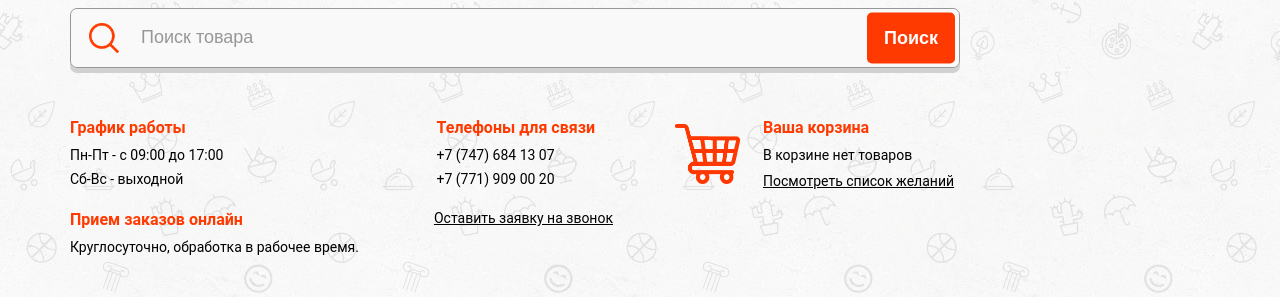
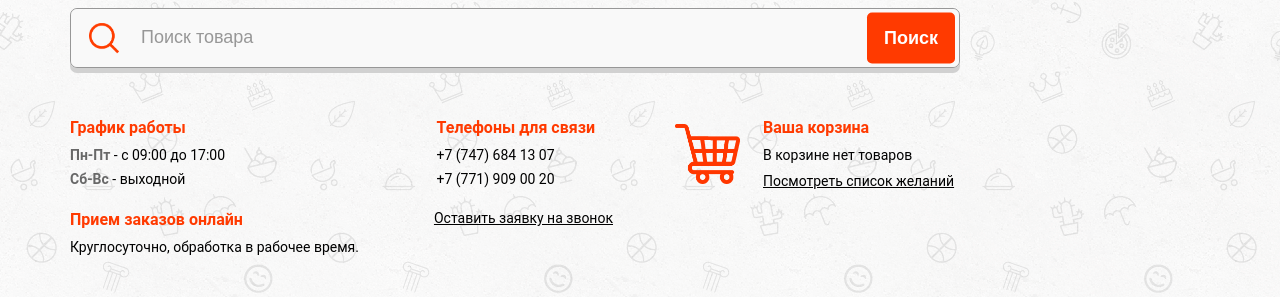
Before and after one commit to dworker863/storeTop, a React (Create React App) app: page / in a window 1280 px wide. Shown: the part 158-455 px from the top of the page. Built offline with nearby package versions, Linux system fonts and the light colour scheme; no server answers.

Commit message:
Changed text color in ContactsItem component

```diff
--- a/src/app/components/Blocks/Contacts/Contacts.tsx
+++ b/src/app/components/Blocks/Contacts/Contacts.tsx
@@ -12,6 +12,7 @@ const Contacts: FC = () => {
           title={data.title}
           textFirst={data.textFirst}
           textSecond={data.textSecond}
+          textCustom={/^П/.test(data.textFirst) && true}
         />
       ))}
       <StyledRequest>Оставить заявку на звонок</StyledRequest>
--- a/src/app/components/Blocks/Search/StyledSearch.ts
+++ b/src/app/components/Blocks/Search/StyledSearch.ts
@@ -59,6 +59,8 @@ export const StyledSearchInput = styled.input`
   }
 
   @media (max-width: 576px) {
+    padding-left: 52px;
+
     &::placeholder {
       font-size: 14px;
       line-height: 40px;
--- a/src/app/components/Elements/ContactsItem/ContactsItem.tsx
+++ b/src/app/components/Elements/ContactsItem/ContactsItem.tsx
@@ -4,6 +4,7 @@ import {
   StyledContactsItem,
   StyledContactsItemText,
   StyledContactsItemTitle,
+  StyledTextGrey,
 } from './StyledContactsItem';
 
 const ContactsItem: FC<IContactsItem> = ({
@@ -11,12 +12,27 @@ const ContactsItem: FC<IContactsItem> = ({
   textFirst,
   textSecond,
   children,
+  textCustom,
 }) => {
   return (
     <StyledContactsItem>
       <StyledContactsItemTitle>{title}</StyledContactsItemTitle>
-      <StyledContactsItemText>{textFirst}</StyledContactsItemText>
-      <StyledContactsItemText>{textSecond}</StyledContactsItemText>
+      {textCustom ? (
+        <StyledContactsItemText>
+          <StyledTextGrey>{textFirst.slice(0, 6)}</StyledTextGrey>
+          {textFirst.slice(6)}
+        </StyledContactsItemText>
+      ) : (
+        <StyledContactsItemText>{textFirst}</StyledContactsItemText>
+      )}
+      {textCustom ? (
+        <StyledContactsItemText>
+          <StyledTextGrey>{textSecond?.slice(0, 6)}</StyledTextGrey>
+          {textSecond?.slice(6)}
+        </StyledContactsItemText>
+      ) : (
+        <StyledContactsItemText>{textSecond}</StyledContactsItemText>
+      )}
       {children}
     </StyledContactsItem>
   );
--- a/src/app/components/Elements/ContactsItem/IContactsItem.ts
+++ b/src/app/components/Elements/ContactsItem/IContactsItem.ts
@@ -4,4 +4,5 @@ export interface IContactsItem {
   textFirst: string;
   textSecond?: string;
   children?: ReactNode;
+  textCustom?: boolean;
 }
--- a/src/app/components/Elements/ContactsItem/StyledContactsItem.ts
+++ b/src/app/components/Elements/ContactsItem/StyledContactsItem.ts
@@ -29,3 +29,8 @@ export const StyledContactsItemText = styled.p`
     font-size: 12px;
   }
 `;
+
+export const StyledTextGrey = styled.span`
+  font-weight: 700;
+  color: #686868;
+`;
--- a/src/app/components/Sections/Order/Order.tsx
+++ b/src/app/components/Sections/Order/Order.tsx
@@ -35,6 +35,7 @@ const Order: FC = () => {
           title="График работы"
           textFirst="Пн-Пт - с 09:00 до 17:00"
           textSecond="Сб-Вс - выходной"
+          textCustom={true}
         />
         <ContactsItem
           title="Прием заказов онлайн"
```
